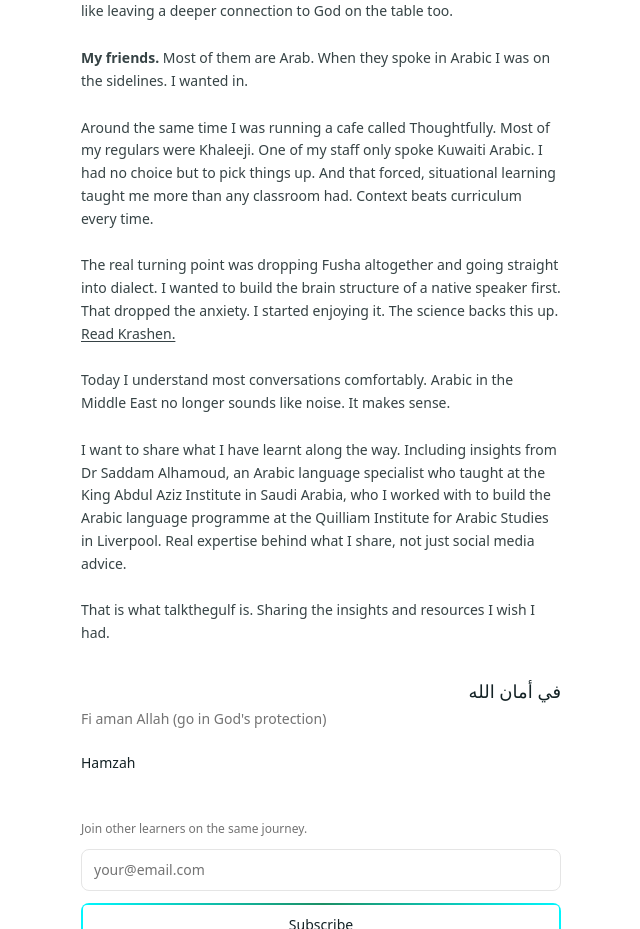
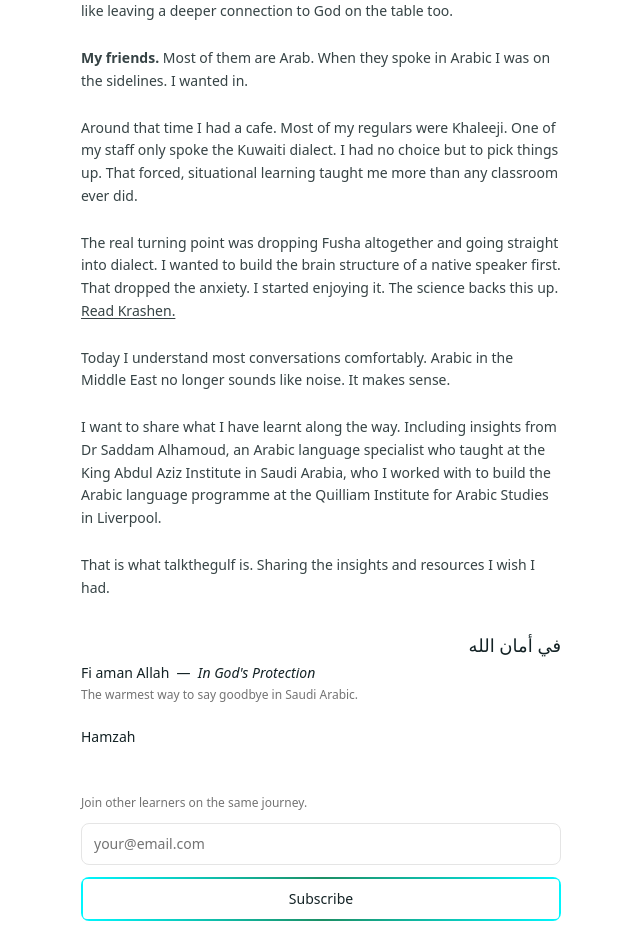
Before and after one commit to hamzahabdh/v0-talkthegulf, a Next.js app: page /journey in a window 1280 px wide. Shown: the part 606-1535 px from the top of the page, without its empty margins (319-959 px from the left). Built offline with nearby package versions, Linux system fonts and the light colour scheme; a web font is replaced by a local one.

Commit message:
rewrite journey page

```diff
--- a/app/journey/page.tsx
+++ b/app/journey/page.tsx
@@ -75,7 +75,7 @@ export default function JourneyPage() {
             </p>
 
             <p>
-              Around the same time I was running a cafe called Thoughtfully. Most of my regulars were Khaleeji. One of my staff only spoke Kuwaiti Arabic. I had no choice but to pick things up. And that forced, situational learning taught me more than any classroom had. Context beats curriculum every time.
+              Around that time I had a cafe. Most of my regulars were Khaleeji. One of my staff only spoke the Kuwaiti dialect. I had no choice but to pick things up. That forced, situational learning taught me more than any classroom ever did.
             </p>
 
             <p>
@@ -88,7 +88,7 @@ export default function JourneyPage() {
             </p>
 
             <p>
-              I want to share what I have learnt along the way. Including insights from Dr Saddam Alhamoud, an Arabic language specialist who taught at the King Abdul Aziz Institute in Saudi Arabia, who I worked with to build the Arabic language programme at the Quilliam Institute for Arabic Studies in Liverpool. Real expertise behind what I share, not just social media advice.
+              I want to share what I have learnt along the way. Including insights from Dr Saddam Alhamoud, an Arabic language specialist who taught at the King Abdul Aziz Institute in Saudi Arabia, who I worked with to build the Arabic language programme at the Quilliam Institute for Arabic Studies in Liverpool.
             </p>
 
             <p>
@@ -96,12 +96,11 @@ export default function JourneyPage() {
             </p>
 
             <div className="mt-8">
-              <p className="text-right text-lg font-medium text-foreground" dir="rtl">
+              <p className="text-lg font-medium text-foreground" dir="rtl">
                 في أمان الله
               </p>
-              <p className="mt-1 text-sm text-muted-foreground">
-                Fi aman Allah (go in God&apos;s protection)
-              </p>
+              <p className="mt-1 text-sm text-foreground">Fi aman Allah &nbsp;&mdash;&nbsp; <em>In God&apos;s Protection</em></p>
+              <p className="mt-1 text-xs text-muted-foreground">The warmest way to say goodbye in Saudi Arabic.</p>
             </div>
 
             <p className="mt-4 text-sm font-medium text-foreground">
```
Also changed, not shown: 1 other file (tests, documents, lock files or other folders).
